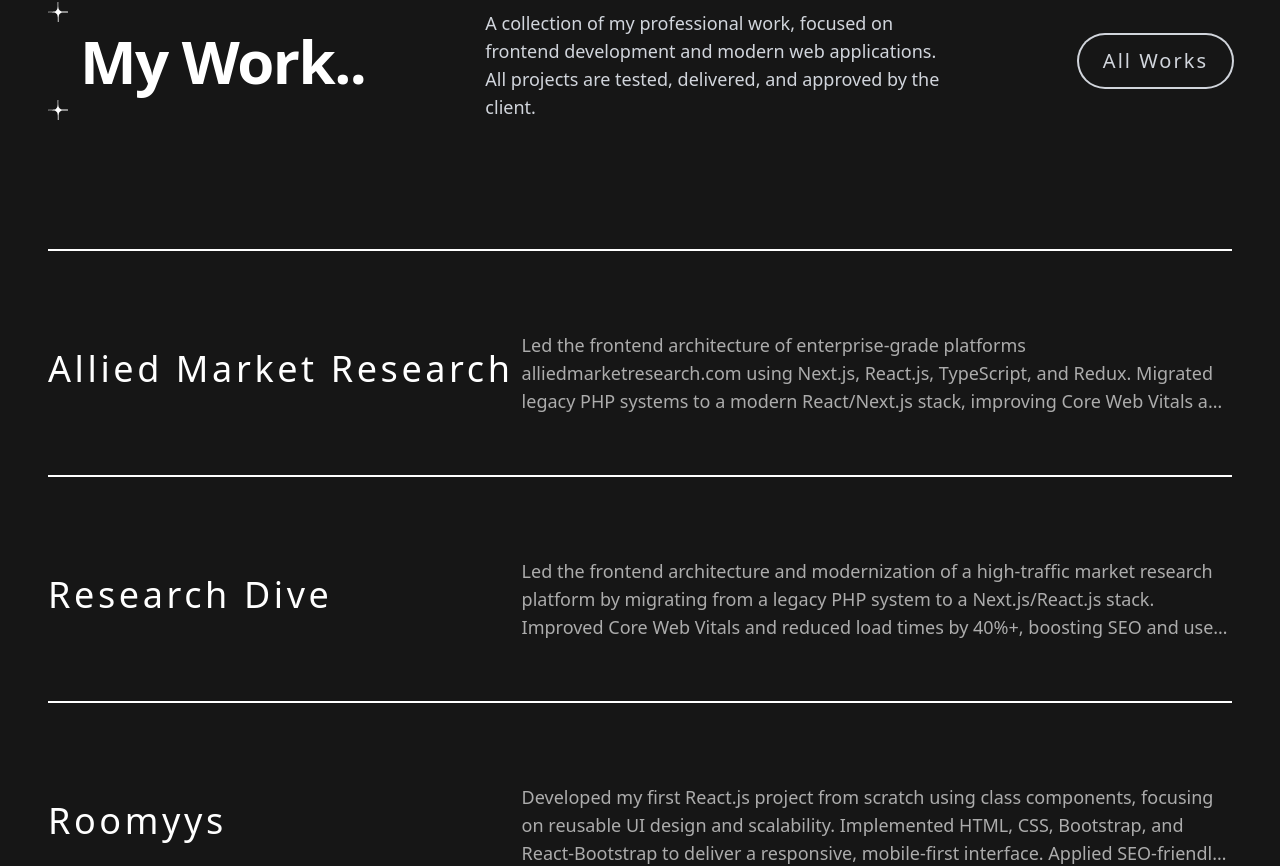
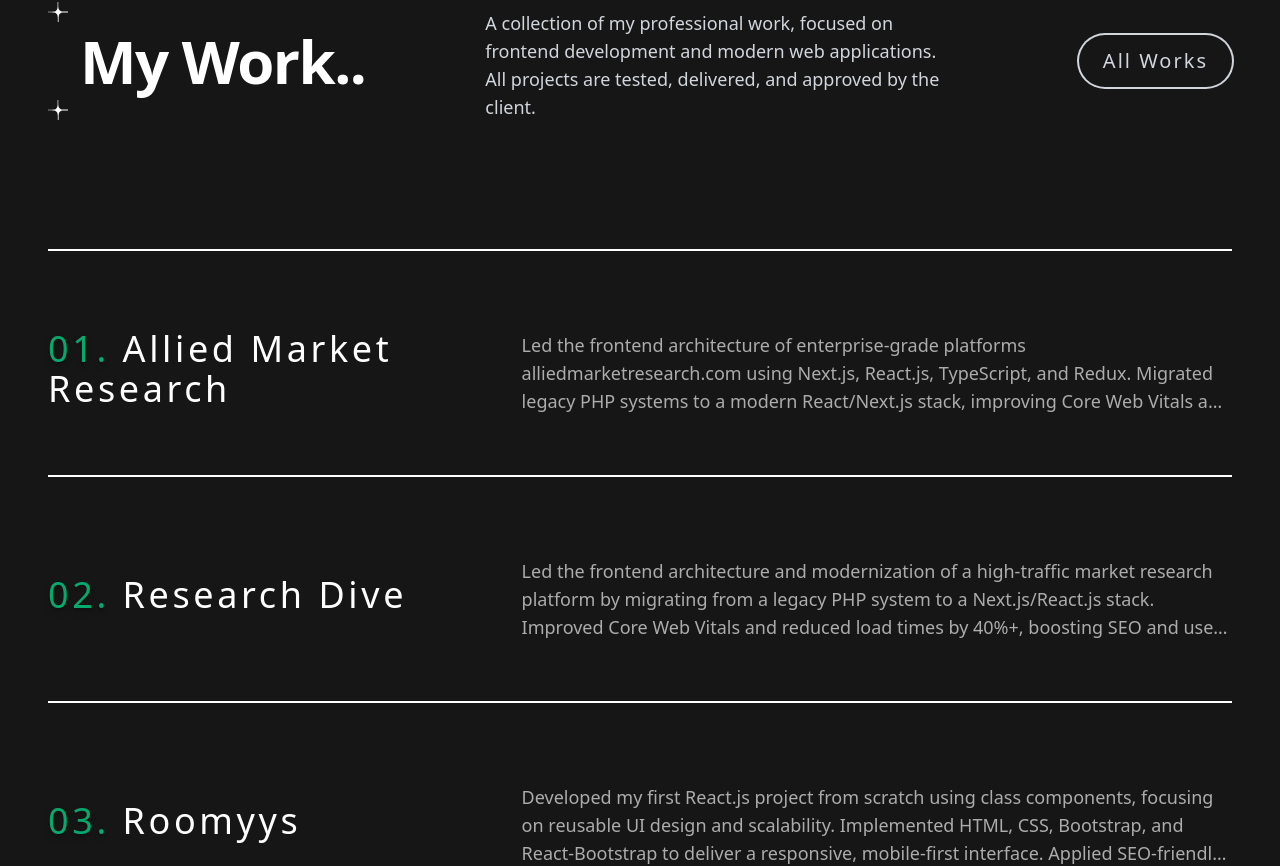
Before and after one commit to pranaymasulkar/pranaymasulkar, a React (Vite) app: page / in a window 1280 px wide. Shown: the part 2084-2950 px from the top of the page. Built offline with nearby package versions, Linux system fonts and the light colour scheme; a web font is replaced by a local one.

Commit message:
update social contact link

```diff
--- a/src/components/common/LineCard.jsx
+++ /dev/null
@@ -1,27 +0,0 @@
-import React from 'react'
-
-const LineCard = ({ project }) => {
-    const { name, description, descriptionLong, link } = project
-    // console.log('this is chiled LineCard');
-
-    return (
-        <div className="border-t-2 border-white bg-transparent mb-0">
-            <div className="group relative grow py-10 md:py-15">
-                <div className='md:flex items-center justify-between'>
-                    <h3 className="w-full md:w-[40%] md:mt-3 text-4xl font-meddium text-white tracking-widest group-hover:text-gray-300">
-                        <a href={link} target="_blank">
-                            <span className="absolute inset-0" />
-                            {name}
-                        </a>
-                    </h3>
-                    <div className="w-full md:w-[60%]">
-                        {/* <p className="mt-5 line-clamp-3 text-lg text-[#acacac]">{description}</p> */}
-                        <p className="mt-5 line-clamp-3 text-lg text-[#acacac]">{descriptionLong}</p>
-                    </div>
-                </div>
-            </div>
-        </div>
-    )
-}
-
-export default React.memo(LineCard)
--- a/src/components/contact/SocialMediaLinks.jsx
+++ b/src/components/contact/SocialMediaLinks.jsx
@@ -18,7 +18,7 @@
         , {
             name: "Instagram",
             icon: <BsInstagram />,
-            link: 'https://www.linkedin.com/in/pranay-masulkar/'
+            link: 'https://www.instagram.com/pranaymasulkar/'
         },
         {
             name: "X / Twitter",
--- a/src/components/home/WorkSection.jsx
+++ b/src/components/home/WorkSection.jsx
@@ -1,6 +1,5 @@
-import React, { useContext, useState, useMemo } from "react";
+import React, { useContext, useState } from "react";
 import { myDataContex } from "../../context/MyDataContex";
-import LineCard from "../common/LineCard";
 import HeaddingWithStar from "../common/HeaddingWithStar";
 import { Link } from "react-router-dom";
 
@@ -19,21 +18,6 @@
         });
     };
 
-    const projectList = useMemo(
-        () =>
-            projects.map((project, index) => (
-                <div
-                    key={project.id || index}
-                    onMouseEnter={() => handleMouseEnter(project)}
-                    onMouseLeave={handleMouseLeave}
-                    onMouseMove={handleMouseMove}
-                    className="relative"
-                >
-                    <LineCard project={project} />
-                </div>
-            )),
-        [projects]
-    );
 
     return (
         <div
@@ -58,12 +42,58 @@
                 </div>
 
                 <div className="mt-10 border-b-2 border-white pt-10 sm:mt-16 sm:pt-16">
-                    {projectList}
+                    {
+                        projects.slice(0, 6).map((project, index) => (
+                            <div
+                                key={project.id || index}
+                                onMouseEnter={() => handleMouseEnter(project)}
+                                onMouseLeave={handleMouseLeave}
+                                onMouseMove={handleMouseMove}
+                                className="relative"
+                            >
+                                <a href={project.link} target="_blank">
+                                    <div className="border-t-2 border-white bg-transparent mb-0">
+                                        <div className="group relative grow py-10 md:py-15">
+                                            <div className='md:flex items-center justify-between'>
+                                                <div className="block md:hidden w-full mb-7">
+                                                    <h2 className="text-4xl font-meddium tracking-widest text-[#04AA6D] text-shadow-lg mb-3">{index <= 9 ? '0' + (index <= 0 ? index + 1 : index + 1) : index}. </h2>
+                                                    <div
+                                                        className="relative overflow-hidden rounded-xl shadow-lg group"
+                                                        style={{ height: '300px' }}
+                                                    >
+                                                        <img
+                                                            src={project.image}
+                                                            alt={project.name}
+                                                            className="absolute top-0 left-0 w-full h-auto transition-transform duration-[7000ms] ease-linear group-hover:translate-y-[-80%]"
+                                                        />
+                                                        <div className="absolute top-0 left-0 bg-[#1616163a] focus:bg-[#04aa6d00] h-full w-full">
+
+                                                        </div>
+                                                    </div>
+                                                </div>
+                                                <h3 className="w-full md:w-[40%] md:mt-3 text-4xl font-meddium text-white tracking-widest group-hover:text-gray-300">
+
+
+                                                    <span className="text-4xl font-meddium tracking-widest text-[#04AA6D] text-shadow-lg mb-3">{index <= 9 ? '0' + (index <= 0 ? index + 1 : index + 1) : index}. </span>
+                                                    {project.name}
+
+                                                </h3>
+                                                <div className="w-full md:w-[60%]">
+                                                    {/* <p className="mt-5 line-clamp-3 text-lg text-[#acacac]">{description}</p> */}
+                                                    <p className="mt-5 line-clamp-3 text-lg text-[#acacac]">{project.descriptionLong}</p>
+                                                </div>
+                                            </div>
+                                        </div>
+                                    </div>
+                                </a>
+                            </div>
+                        ))}
                 </div>
             </div>
 
             {/* Floating data preview */}
-            {hoveredProject && (
+            {
+                hoveredProject && (
                     <div
                         className="hidden md:block fixed pointer-events-none z-50 transform -translate-x-1/2 -translate-y-1/2 transition-all duration-100"
                         style={{
@@ -84,8 +114,9 @@
                             )}
                         </div>
                     </div>
-            )}
-        </div>
+                )
+            }
+        </div >
     );
 };
 
--- a/src/layout/Footer.jsx
+++ b/src/layout/Footer.jsx
@@ -31,7 +31,7 @@
         , {
             name: "Instagram",
             icon: <BsInstagram />,
-            href: 'https://www.linkedin.com/in/pranay-masulkar/'
+            href: 'https://www.instagram.com/pranaymasulkar/'
         },
         {
             name: "X / Twitter",
@@ -42,7 +42,7 @@
 
     return (
         <footer className="w-full py-12 md:py-24 px-4 sm:px-5 md:px-10 lg:px-12 xl:px-12 2xl:px-13">
-            <div className="block md:grid-cols-3 md:gap-10 mx-auto w-full">
+            <div className="block md:grid md:grid-cols-3 md:gap-10 mx-auto w-full">
                 {/* Column 1 - Navigation */}
                 <div className=" bg-[#1c1c1c] px-8 py-10 rounded-2xl mb-8 md:mb-0">
                     <ul className="">
```
Also changed, not shown: 1 other file (tests, documents, lock files or other folders). Lines whose indentation alone changed are shown as unchanged.
